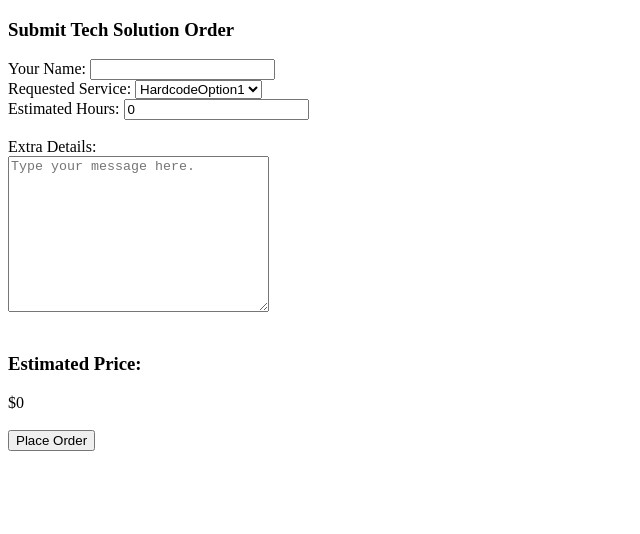
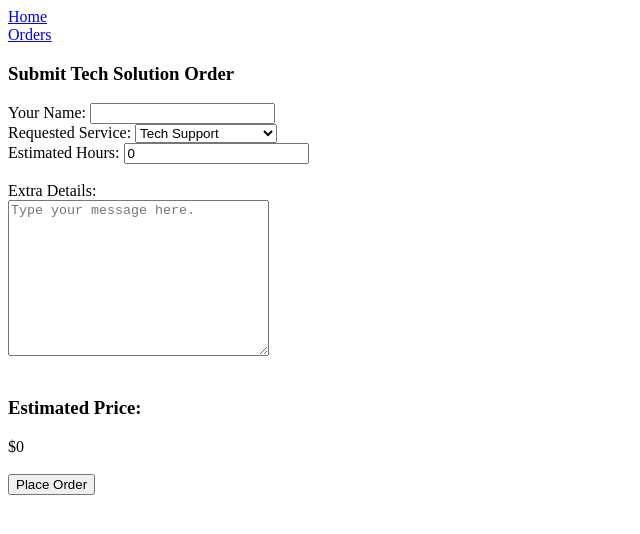
Before and after one commit to RedeemedDeus/tech-service-ecommerce-project-frontend, an Angular app in the folder tech-service/: page / in a window 1280 px wide. Shown: the top 534 px of the page, without its empty margins (0-640 px from the left). Built offline with nearby package versions, Linux system fonts and the light colour scheme.

Commit message:
service added

```diff
--- a/tech-service/src/app/app-routing.module.ts
+++ b/tech-service/src/app/app-routing.module.ts
@@ -1,7 +1,10 @@
 import { NgModule } from '@angular/core';
 import { RouterModule, Routes } from '@angular/router';
+import { OrderListComponent } from './components/order-list/order-list.component';
 
-const routes: Routes = [];
+const routes: Routes = [
+  {path: "orders", component: OrderListComponent}
+];
 
 @NgModule({
   imports: [RouterModule.forRoot(routes)],
--- a/tech-service/src/app/components/input/input.component.html
+++ b/tech-service/src/app/components/input/input.component.html
@@ -7,8 +7,8 @@
             <label for="name">Your Name: </label>
             <input [(ngModel)]="name" id="name">
             <br>
-            <label for="email">Requested Service: </label>
-            <app-service-dropdown id="email"></app-service-dropdown>
+            <label for="service">Requested Service: </label>
+            <app-service-dropdown id="service"></app-service-dropdown>
             <br>
             <label for="hours">Estimated Hours: </label>
             <input [(ngModel)]="hours"  className="" type="text" placeholder="" id="hours">
@@ -16,7 +16,7 @@
             <br>
             <label for="message">Extra Details: </label>
             <br>
-            <textarea rows="10" cols="30" placeholder="Type your message here." id="message"></textarea>
+            <textarea [(ngModel)]="details" rows="10" cols="30" placeholder="Type your message here." id="message"></textarea>
             <br>
             <br>
             <h3>Estimated Price:</h3>
--- a/tech-service/src/app/components/input/input.component.ts
+++ b/tech-service/src/app/components/input/input.component.ts
@@ -1,5 +1,6 @@
 import { Component, OnInit } from '@angular/core';
 import { Order } from 'src/app/models/order';
+import { OrderService } from 'src/app/services/order.service';
 
 @Component({
   selector: 'app-input',
@@ -12,10 +13,15 @@ export class InputComponent implements OnInit {
   hours : number = 0;
   rate : number = 30;
   price : number = 0;
+  details : string = "";
 
-  constructor(){}
+  constructor(private orderService : OrderService){ }
   ngOnInit(): void {
 
+  }
+
+  ngOnChanges(){
+    this.price = (this.rate)*(this.hours);
   }
 
   postOrder() : void {
@@ -24,9 +30,13 @@ export class InputComponent implements OnInit {
       requestedService : this.service,
       estimatedHours : this.hours,
       hourlyRate : this.rate,
-      totalPrice : (this.rate)*(this.hours)
-    }
+      totalPrice : (this.rate)*(this.hours),
+      extraDetails : this.details
+    };
 
+    this.orderService.submitOrder(order).subscribe();
+    //console.log(order);
   }
 
+
 }
--- a/tech-service/src/app/components/navbar/navbar.component.html
+++ b/tech-service/src/app/components/navbar/navbar.component.html
@@ -1,8 +1,3 @@
-<p>navbar works!</p>
-<div>
-    <nav>
-        <ul>
-            <li>Home</li>
-        </ul>
-    </nav>
-</div>
+<a routerLink = "">Home</a>
+<br>
+<a routerLink = "orders">Orders</a>
--- a/tech-service/src/app/components/navbar/navbar.component.ts
+++ b/tech-service/src/app/components/navbar/navbar.component.ts
@@ -10,4 +10,8 @@ export class NavbarComponent implements OnInit  {
   ngOnInit(): void {
 
   }
+
+
+
+
 }
--- a/tech-service/src/app/components/service-dropdown/service-dropdown.component.html
+++ b/tech-service/src/app/components/service-dropdown/service-dropdown.component.html
@@ -1,6 +1,6 @@
 <select name="services" id="service-dropdown">
-    <option value="HardcodeOption1">HardcodeOption1</option>
-    <option value="HardcodeOption2">HardcodeOption2</option>
-    <option value="HardcodeOption3">HardcodeOption3</option>
-    <option value="HardcodeOption4">HardcodeOption4</option>
+    <option value="opt1">{{opt1}}</option>
+    <option value="opt2">{{opt2}}</option>
+    <option value="opt3">{{opt3}}</option>
+    <option value="opt4">{{opt4}}</option>
   </select>
--- a/tech-service/src/app/components/service-dropdown/service-dropdown.component.ts
+++ b/tech-service/src/app/components/service-dropdown/service-dropdown.component.ts
@@ -6,6 +6,13 @@ import { Component, OnInit } from '@angular/core';
   styleUrls: ['./service-dropdown.component.scss']
 })
 export class ServiceDropdownComponent implements OnInit{
+  opt1 : string = "Tech Support";
+  opt2 : string = "Hardware Install";
+  opt3 : string = "Tech Consultation";
+  opt4 : string = "System Engineering";
+  selectedValue : string = "";
+
+
   constructor(){}
 
   ngOnInit(){
--- a/tech-service/src/app/pages/home/home.component.html
+++ b/tech-service/src/app/pages/home/home.component.html
@@ -1,4 +1,3 @@
-<div>
-    <app-input></app-input>
 
-</div>
+<app-navbar></app-navbar>
+<app-input></app-input>
--- /dev/null
+++ b/tech-service/src/app/services/order.service.ts
@@ -0,0 +1,23 @@
+import { Injectable } from '@angular/core';
+import { HttpClient, HttpHeaders } from '@angular/common/http';
+import { Observable } from 'rxjs';
+import { Order } from '../models/order';
+
+
+@Injectable({
+  providedIn: 'root'
+})
+export class OrderService {
+
+  constructor(private http : HttpClient) { }
+
+
+  submitOrder(order : Order) : Observable<Order>{
+    let header : HttpHeaders = new HttpHeaders();
+    header.append("accept", "text/json");
+    header.append("Access-Control-Allow-Origin", "*");
+    return this.http.post<Order>("http://127.0.0.1:9000/order", order, {headers:header});
+  }
+
+
+}
```
Also changed, not shown: tech-service/src/app/app.module.ts (+8 -3 lines), tech-service/src/app/models/order.ts (+6 -5 lines), 1 other file (tests, documents, lock files or other folders).
